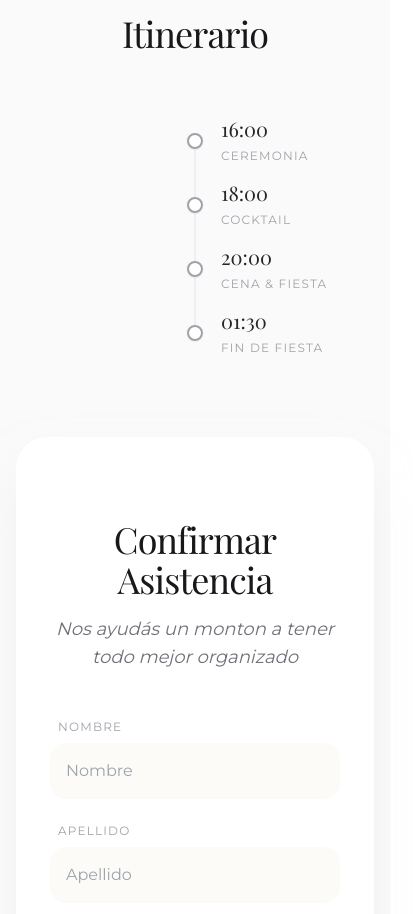
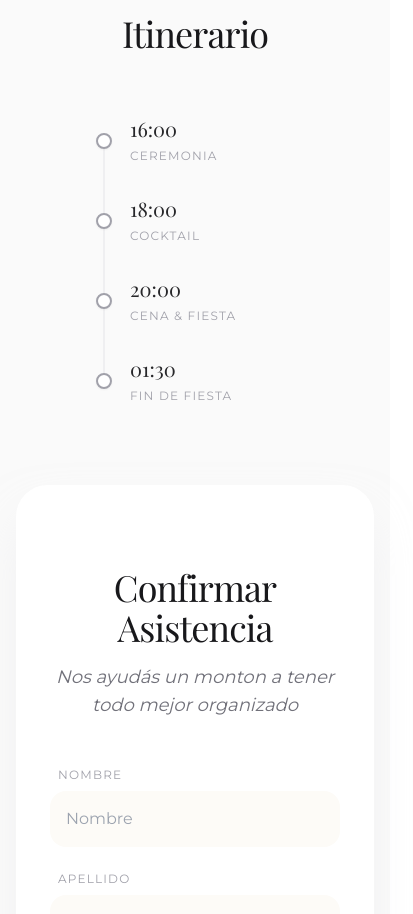
Before and after one commit to NahuelFedericoB/save-the-date, a Svelte app: page / in a window 390 px wide. Shown: the part 5400-6314 px from the top of the page, 413 px wide, since content can reach past the window. Built offline with nearby package versions, Linux system fonts and the light colour scheme; a web font is replaced by a local one.

Commit message:
fix mobile view

```diff
--- a/src/components/AgendaInfo.svelte
+++ b/src/components/AgendaInfo.svelte
@@ -72,7 +72,7 @@
   }
   .timeline-line {
     @apply absolute
-    left-1/2
+    left-16
     md:left-0
     md:top-1/2
     w-[1px]
@@ -92,16 +92,20 @@
     flex-col
     md:flex-row
     justify-between
-    items-center
-    gap-12
+    items-start
+    md:items-center
+    gap-16
     md:gap-0;
   }
   .event-item {
     @apply flex
     flex-col
-    items-center
+    items-start
+    md:items-center
     w-full
-    md:w-1/4;
+    md:w-1/4
+    pl-16
+    md:pl-0;
   }
   .desktop-label {
     @apply hidden
@@ -139,7 +143,9 @@
     border-2
     border-zinc-400
     shadow-sm
-    relative;
+    relative
+    -translate-x-1/2
+    md:translate-x-0;
   }
   .mobile-label {
     @apply md:hidden
@@ -147,7 +153,7 @@
     left-8
     top-1/2
     -translate-y-1/2
-    w-48
+    w-64
     text-left;
   }
   .mobile-time {
```
